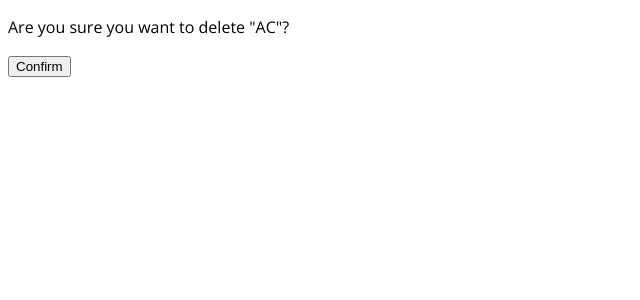
After one commit to joshlsullivan/goldstar-asset-tracking, a Django app: page /client/system/delete/1/ in a window 1280 px wide. The commit adds this page. Shown: the top 300 px of the page, without its empty margins (0-640 px from the left). Run offline with Django 3.2, Linux system fonts and the light colour scheme; tables that the repository leaves empty hold one stand-in row (values such as "Sample post"); some libraries are stand-ins or nearby versions.

Commit message:
updated to delete

```diff
--- /dev/null
+++ b/client/templates/client/system_confirm_delete.html
@@ -0,0 +1,7 @@
+{% extends "client/base.html" %}
+{% block content %}
+<form action="" method="post">{% csrf_token %}
+    <p>Are you sure you want to delete "{{ object }}"?</p>
+    <input type="submit" value="Confirm" />
+</form>
+{% endblock %}
--- a/client/urls.py
+++ b/client/urls.py
@@ -5,4 +5,5 @@ app_name = 'client'
 urlpatterns = [
     path('system/', views.SystemFormView.as_view(), name='system'),
     path('system/<int:pk>/', views.SystemFormUpdateView.as_view(), name='system-update'),
+    path('system/delete/<int:pk>/', views.SystemFormDeleteView.as_view(), name='system-delete'),
 ]
--- a/client/views.py
+++ b/client/views.py
@@ -1,8 +1,8 @@
 from django.shortcuts import render, redirect
 from django.views.generic import FormView
-from django.views.generic.edit import UpdateView
+from django.views.generic.edit import UpdateView, DeleteView
 from django.http import JsonResponse
-
+from django.urls import reverse_lazy
 
 from .system_forms import SystemForm
 from .mixins import AjaxFormMixin
@@ -42,3 +42,7 @@ class SystemFormUpdateView(UpdateView):
     model = System
     fields = '__all__'
     template_name_suffix = '_update_form'
+
+class SystemFormDeleteView(DeleteView):
+    model = System
+    success_url = reverse_lazy('system')
--- a/sm8event/templates/sm8event/event.html
+++ b/sm8event/templates/sm8event/event.html
@@ -29,7 +29,8 @@
       <li>Maintenance Form Setup: {{ system.get_maintenance_form_setup_display }}</li>
       <li>URN Intruder: {{ system.urn_intruder }}</li>
       <li>URN PA: {{ system.urn_pa }}</li>
-      <li><button onClick="window.open('https://warm-earth-88738.herokuapp.com/client/system/{{ system.id }}/', '_blank', 'toolbar=yes,scrollbars=yes,resizable=yes,top=200,left=500,width=400,height=500')">Edit System</button></li>
+      <li><button onClick="window.open('https://warm-earth-88738.herokuapp.com/client/system/{{ system.id }}/', '_blank', 'toolbar=yes,scrollbars=yes,resizable=yes,top=200,left=500,width=400,height=500')">Edit System</button> | <button onClick="window.open('https://warm-earth-88738.herokuapp.com/client/system/delete/{{ system.id }}/', '_blank', 'toolbar=yes,scrollbars=yes,resizable=yes,top=200,left=500,width=400,height=500')">Delete System</button></li>
+      <li>&nbsp;</li>
       {% endfor %}
     </ul>
     <button onClick="client.closeWindow();">Close Window</button><br /><br />
```
